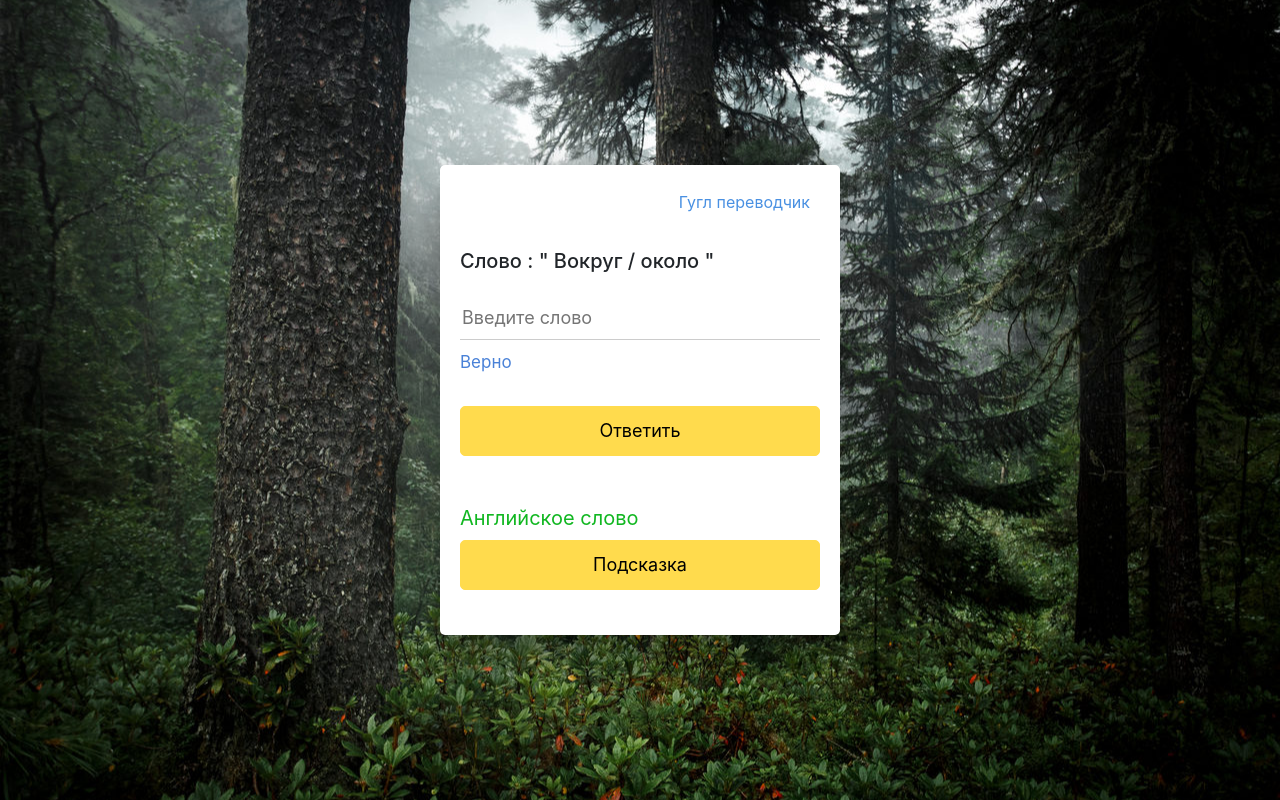
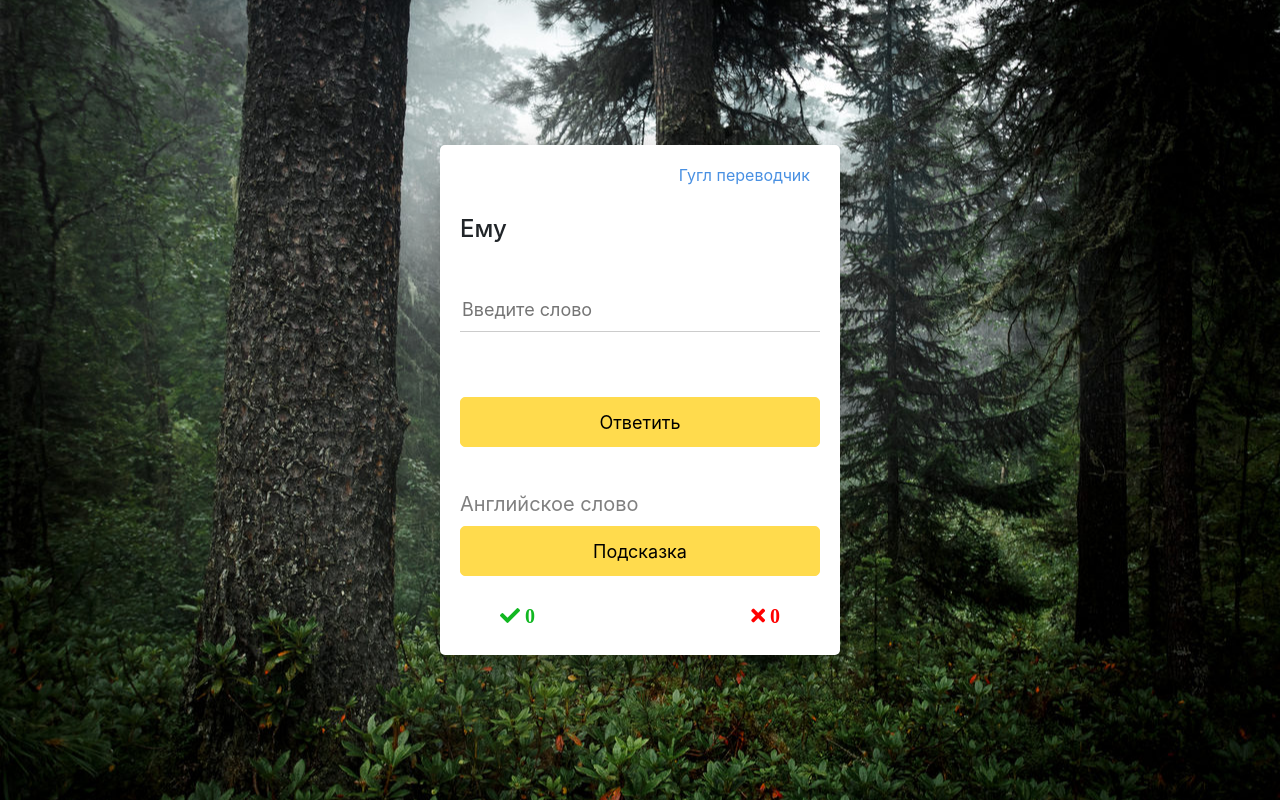
Before and after one commit to EnglishEduc/EnglishEduc.github.io, a plain HTML site: page index.html in a window 1280 px wide. Drawn offline with nearby package versions, Linux system fonts and the light colour scheme.

Commit message:
git page

```diff
--- a/css/main.css
+++ b/css/main.css
@@ -16,7 +16,7 @@
   .page .wrap {
     margin: auto;
     width: 400px;
-    height: 470px;
+    height: 510px;
     -webkit-border-radius: 5px;
             border-radius: 5px;
     background-color: #fff;
@@ -24,15 +24,16 @@
             box-shadow: 0 20px 40px 0 rgba(0, 0, 0, 0.5); }
     .page .wrap__titel {
       text-align: right;
-      padding: 25px 30px; }
+      padding: 18px 30px; }
       .page .wrap__titel a {
         text-decoration: none;
         color: #4990e2; }
     .page .wrap__answer {
       padding: 10px 20px;
       font-size: 18px; }
-      .page .wrap__answer h5 {
-        margin-bottom: 30px; }
+      .page .wrap__answer h4 {
+        margin-bottom: 20px;
+        min-height: 60px; }
       .page .wrap__answer input {
         width: 100%;
         outline: none;
@@ -47,10 +48,10 @@
         border-bottom: 1px solid #ffdb4d; }
       .page .wrap__answer span {
         display: block;
-        margin-bottom: 30px;
+        margin-bottom: 25px;
         font-weight: 400;
         color: #4981d7;
-        font-size: 17px; }
+        font-size: 20px; }
       .page .wrap__answer button {
         width: 100%;
         height: 50px;
@@ -66,8 +67,18 @@
         background-color: #f6cd2a;
         cursor: pointer; }
     .page .wrap__prompt {
-      margin-top: 30px; }
+      margin-top: 25px; }
       .page .wrap__prompt h5 {
         font-weight: 400;
-        color: #11b721;
+        color: grey;
         margin-bottom: 10px; }
+    .page .wrap__count {
+      padding: 10px 20px;
+      width: 100%; }
+      .page .wrap__count-social {
+        padding: 5px 40px;
+        font-size: 20px; }
+      .page .wrap__count-true {
+        color: #11b721; }
+      .page .wrap__count-false {
+        color: red; }
--- a/index.html
+++ b/index.html
@@ -1,5 +1,5 @@
 <!DOCTYPE html>
-<html lang="en">
+<html lang="rus">
 <head>
 	<meta charset="UTF-8">
 	<meta name="viewport" content="width=device-width, initial-scale=1.0">
@@ -8,8 +8,9 @@
 	<link href="https://fonts.googleapis.com/css?family=Poppins:400,600,700,900" rel="stylesheet">
 	<link href="https://fonts.googleapis.com/css?family=Raleway:400,600,700,800,900" rel="stylesheet">
 	<link rel="stylesheet" href="lib-min/bootstrap.min.css">
-	<link rel="stylesheet" href="css/main.css">
-	<title>Event4</title>
+    <link rel="stylesheet" href="css/main.css">
+    <link rel="shortcut icon" href="https://yastatic.net/iconostasis/_/8lFaTHLDzmsEZz-5XaQg9iTWZGE.png">
+	<title>English Educ</title>
 </head>
 <body>
 	<div class="page">
@@ -20,14 +21,22 @@
                         <a href="https://translate.google.com/?hl=ru">Гугл переводчик</a>
                     </div>
                     <div class="wrap__answer">
-                        <h5>Слово : " Вокруг / около "</h5>
-                        <input type="text" placeholder="Введите слово">
-                        <span>Верно</span>
-                        <button>Ответить</button>
+                        <h4 id="baseWordRus">Слово : " Вокруг / около "</h4>
+                        <input type="text" placeholder="Введите слово" id="sendWord" value="">
+                        <span id="result"> &nbsp; </span>
+                        <button id="toSend">Ответить</button>
                     </div>
                     <div class="wrap__answer wrap__prompt">
-                        <h5>Английское слово</h5>
-                        <button>Подсказка</button>
+                        <h5 id="eng__word">Английское слово</h5>
+                        <button id="toHint">Подсказка</button>
+                    </div>
+                    <div class="wrap__count d-inline-flex">
+                        <div class="wrap__count-social wrap__count-true mr-auto">
+                            <i class="fas fa-check" id="count__true"> 0</i>
+                        </div>
+                        <div class="wrap__count-social wrap__count-false ml-auto">
+                            <i class="fas fa-times" id="count__false"> 0</i>
+                        </div>
                     </div>
                 </div>
             </div>
@@ -37,5 +46,6 @@
 <script src="lib-min/bootstrap.min.js"></script>
 <script src="https://cdn.jsdelivr.net/npm/typed.js@2.0.9"></script>
 <script src="js/common.js"></script>
+<script src="js/libs.min.js"></script>
 </body>
 </html>
--- a/js/common.js
+++ b/js/common.js
@@ -1,44 +1,145 @@
-var typed = new Typed('#typed', {
-   strings: ['Workshop', 'Conference'],
-   typeSpeed: 40,
-   backSpeed: 40,
-   backDelay: 1700,//Задержка текста перед стиранием
-   loop: true, //цикл сообщений
-   showCursor: false
- });
+const baseWord = {
+  1:{
+    rus: 'Около \ Приблизительно',
+    eng: "About"
+  },
+  2:{
+    rus: 'Ему',
+    eng: "Him"
+  },
+  3:{
+    rus: 'Наследовать / Унаследовать / Перенять',
+    eng: "Inherit"
+  },
+  4:{
+    rus: 'Много',
+    eng: "Lot"
+  },
+  5:{
+    rus: 'Проводить "время" / тратить ',
+    eng: "Spend"
+  },
+  6:{
+    rus: 'что-то / нечто ',
+    eng: "Something"
+  },
+  7:{
+    rus: 'Еще / Все еще ',
+    eng: "Still"
+  },
+  8:{
+    rus: 'Еще / Все еще ',
+    eng: "Still"
+  },
+  9:{
+    rus: 'Иначе /  еще',
+    eng: "Else"
+  },
+  10:{
+    rus: 'Переехать ',
+    eng: "Move"
+  },
+  11:{
+    rus: 'Терять / проигрывать',
+    eng: "Lose"
+  },
+  12:{
+    rus: 'Встретить',
+    eng: "Meet"
+  },
+  13:{
+    rus: 'Изучать / исследовать',
+    eng: "Meet"
+  },
+  14:{
+    rus: 'Падение ',
+    eng: "Drop"
+  }
+}
 
- $(document).ready(function(){
-   $(".header__top").removeClass("header__top-active");
-   $(".header__top-logo").addClass("header__top-logo-first").fadeIn('fast');
-   $(window).scroll(function(){
-     if ($(this).scrollTop() > 40) {
-       $(".header__top").addClass("header__top-active").fadeIn('fast');
-       $(".header__top-logo").addClass("header__top-logo-second").fadeIn('fast');
-       $(".header__top-logo").removeClass("header__top-logo-first").fadeIn('fast');
-     } else {
-       $(".header__top").removeClass("header__top-active").fadeIn('fast');
-        $(".header__top-logo").removeClass("header__top-logo-second").fadeIn('fast');
-        $(".header__top-logo").addClass("header__top-logo-first").fadeIn('fast');
-     };
-   });
-
-   /// Всплывание блока информации и Спикерах + значек
-   $('.spaker-visible').on('click', function(){
-    let panelBox = $(this).parent().parent().parent();
-    panelBox.find('.speaker-info-person').toggle('');
-    $(this).parent().parent().find('.conference__event-cursor-active').toggleClass('conference__event-cursor-active-two');
-  });
-  /// Всплывание блока информации и Спикерах + значек
-
-  $('.nav_visible').on('click', function(){
-    let panelBox = $(this).parent().parent().parent().parent();
-    panelBox.find('.conference__content').toggle('');
-  });
+//глобаьная перменная
+window.rndValue = 0;
 
 
 
+// Стартовая генерация данных
+getRandomInt();
+formFill();
+
+
+/// Кнопка отправить
+toSend.onclick = function(){
+  working();
+}
+
+// Событие при нажатии на Enter
+document.onkeypress = function(){
+  if(event.keyCode == 13 ){
+    working();
+  }
+}
+
+// Кнопка подсказка
+toHint.onclick = function(){
+  let sendWord = baseWord[rndValue].eng;
+  document.getElementById('eng__word').innerHTML = sendWord;
+}
+
+
+const tableAnswer = {
+  answerTrue: 0,
+  answerFalse: 0
+}
+
+
+function working (){
+  let sendWord = document.getElementById('sendWord').value;
+  if(sendWord == ""){
+    document.getElementById('result').innerHTML = "Пустая строка";
+    document.getElementById('result').style.color = "red";
+    return;
+  }
+  sendWord = sendWord[0].toUpperCase() + sendWord.slice(1);
+  if (sendWord != baseWord[rndValue].eng){
+    document.getElementById('result').innerHTML = "Ввели неверно, еще пробуйте";
+    document.getElementById('result').style.color = "red";
+    tableAnswer.answerFalse += 1
+  }else{
+    document.getElementById('result').innerHTML = "Был правильный ответ";
+    document.getElementById('result').style.color = "#11b721";
+    tableAnswer.answerTrue += 1;
+    document.getElementById('eng__word').innerHTML = "Английское слово";
+    setTimeout(function(){
+      document.getElementById('sendWord').value = "";
+      document.getElementById('result').innerHTML = "&nbsp;";
+      getRandomInt();
+      formFill();
+    } , 800);
+  }
+  counter();
+}
+
+function counter (){
+  document.getElementById('count__true').innerHTML = " - " + tableAnswer.answerTrue;
+  document.getElementById('count__false').innerHTML = " - " + tableAnswer.answerFalse;
+}
 
 
 
+// Заполнение полей после загрузки и нажатия
+function formFill(){
+  let rusWord = baseWord[rndValue].rus;
+  let baseWordRus = document.getElementById('baseWordRus').innerHTML = rusWord;
+  /// создать переменную getRandomInt
+}
 
- });
+// Случайное числа От мин в оббъекте до макс.
+function getRandomInt() {
+  let count  = 0;
+  for(key in baseWord){
+    count++;
+  }
+  let sumBaseWord = 1 - 0.5 + Math.random() * (count - 1 + 1)
+    sumBaseWord = Math.round(sumBaseWord);
+    rndValue = sumBaseWord;
+}
```
